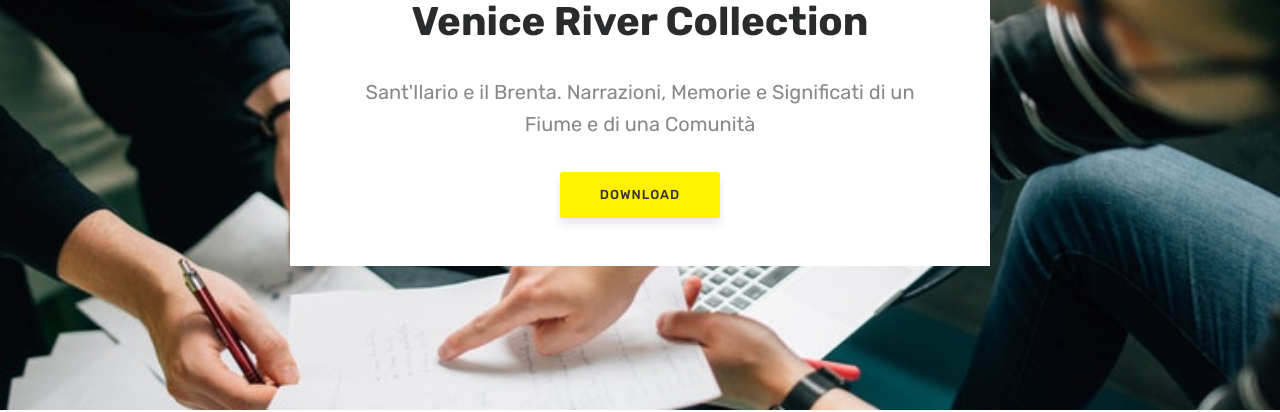
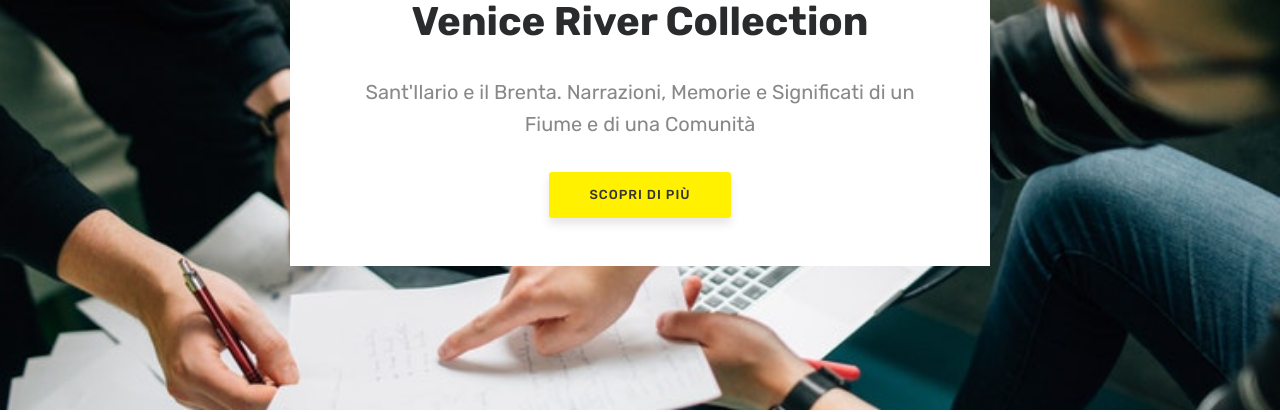
Before and after one commit to valrem93/SantIlarioeilBrenta_test, a Jekyll site: the page built from docs/index.html, in a window 1280 px wide and 900 px high. Shown: the part 248-660 px from the top of the window. Built offline with Jekyll 4.4.1, drawn with Linux system fonts in a browser that asks for light colours; the list of posts is cut into pages by our own code; comment, search, counter and statistics services are not loaded.

Commit message:
Update index.html

```diff
--- a/docs/index.html
+++ b/docs/index.html
@@ -9,7 +9,7 @@
     <div class="wrapintro">
         <h1>Venice River Collection</h1>
         <h2 class="lead">Sant'Ilario e il Brenta. Narrazioni, Memorie e Significati di un Fiume e di una Comunità</h2>
-        <a href="https://github.com/wowthemesnet/affiliates-jekyll-theme/archive/master.zip" class="btn">Download</a>
+        <a href="https://github.com/wowthemesnet/affiliates-jekyll-theme/archive/master.zip" class="btn">Scopri di più</a>
     </div>
 </section>
 
```
